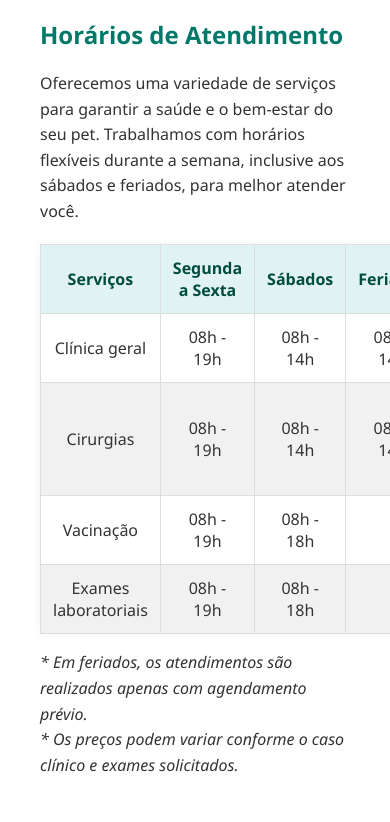
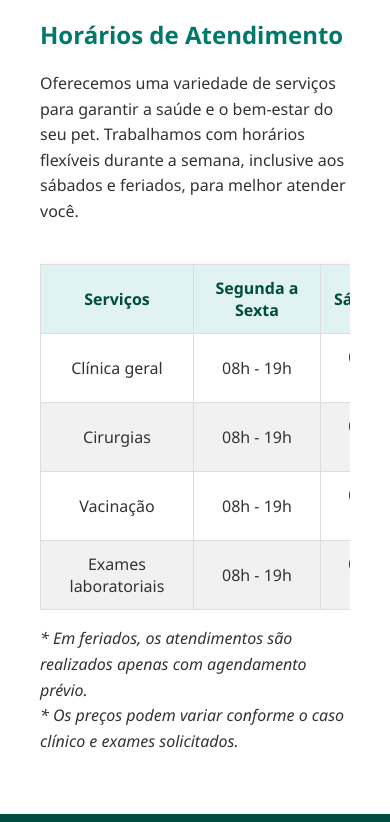
Before and after one commit to LeonardoHMG/trilha-html-modulo-2, a plain HTML site: page horario.html in a window 390 px wide. Shown: the part 278-1100 px from the top of the page. Drawn offline with Linux system fonts and the light colour scheme.

Commit message:
Tornando tabela responsiva

```diff
--- a/css/horario.css
+++ b/css/horario.css
@@ -1,3 +1,15 @@
+.tabela-responsiva {
+  width: 100%;
+  overflow-x: auto;
+  -webkit-overflow-scrolling: touch; /* Suporte melhor em iOS */
+}
+
+.tabela-responsiva table {
+  width: 100%;
+  min-width: 600px; /* Define um tamanho mínimo para manter legibilidade */
+  border-collapse: collapse;
+}
+
 table {
   width: 100%;
   border-collapse: collapse;
--- a/horario.html
+++ b/horario.html
@@ -26,6 +26,7 @@
 
             <p>Oferecemos uma variedade de serviços para garantir a saúde e o bem-estar do seu pet. Trabalhamos com horários flexíveis durante a semana, inclusive aos sábados e feriados, para melhor atender você.</p>
 
+            <div class="tabela-responsiva">
                 <table border="1" cellspacing="0" cellpadding="5">
                     <thead>
                         <tr>
@@ -67,6 +68,7 @@
                         </tr>
                     </tbody>
                 </table>
+            </div>
 
             <p><em>* Em feriados, os atendimentos são realizados apenas com agendamento prévio.<br>
             * Os preços podem variar conforme o caso clínico e exames solicitados.</em></p>
```
Lines whose indentation alone changed are shown as unchanged.
